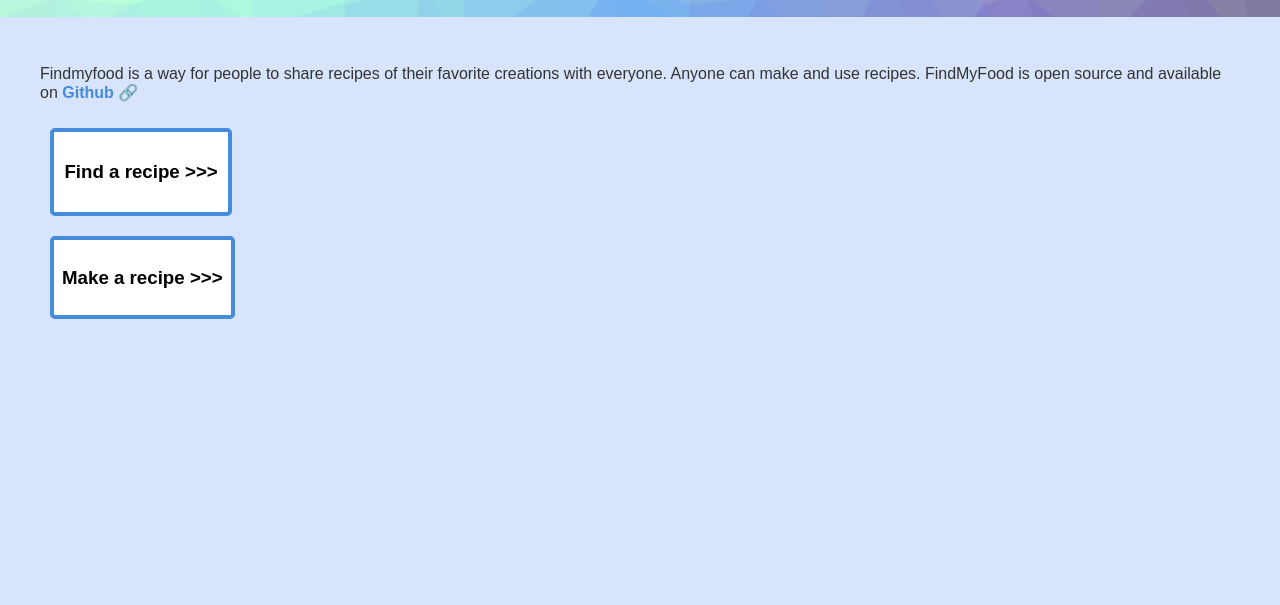
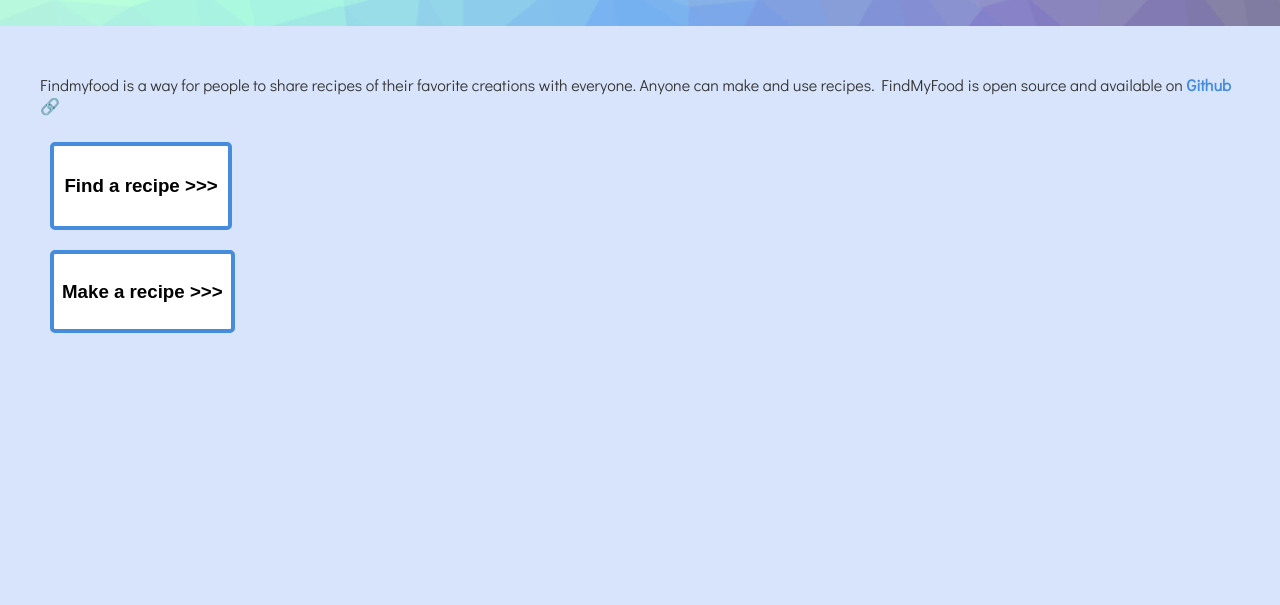
Before and after one commit to sharktide/recipeLive, a website: page index.html in a window 1280 px wide. Shown: the part 195-800 px from the top of the page. Drawn offline with Linux system fonts and the light colour scheme.

Commit message:
Update styles.css

```diff
--- a/styles/styles.css
+++ b/styles/styles.css
@@ -24,7 +24,7 @@
 }
 
 body {
-    font-family: "Coolvetica", sans-serif;
+    font-family: "Didact Gothic", sans-serif;
     margin: 0;
     padding: 0;
     background-color: #d7e4fb;
```
